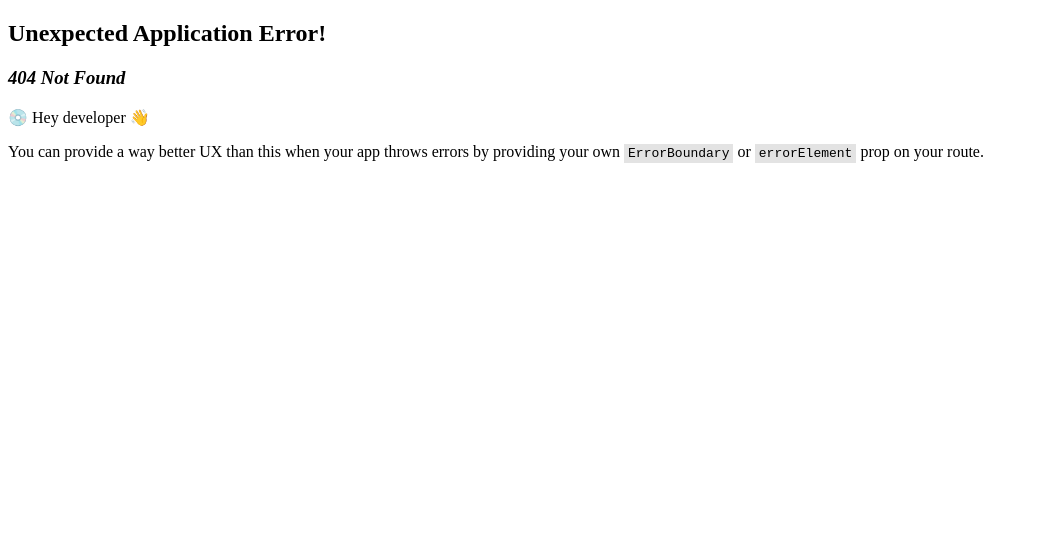
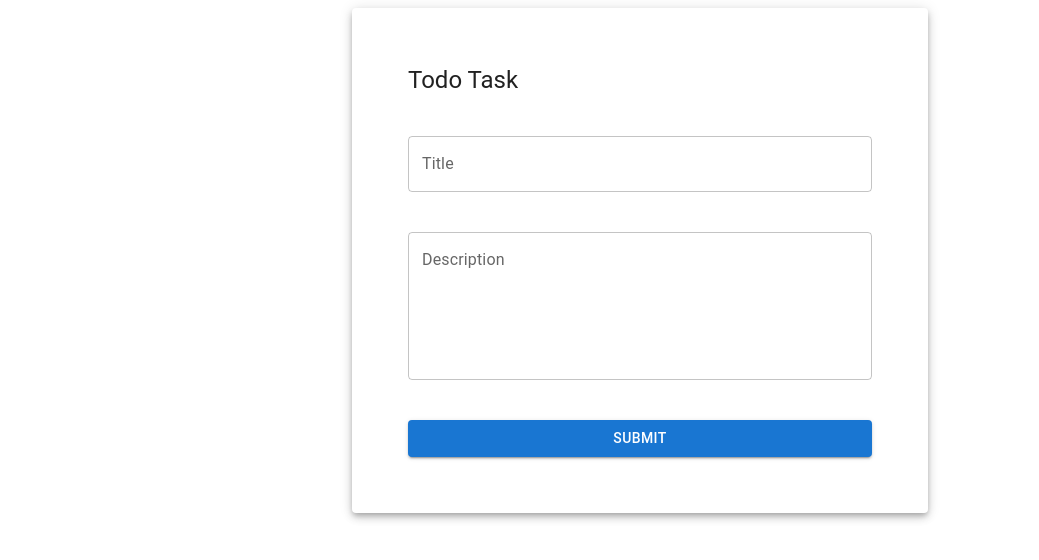
Before and after one commit to maitrii-joshii/todo-list-app, a React (Vite) app in the folder todo-list-app/client/: page /todo in a window 1280 px wide. Before the commit this address had no page. Shown: the top 560 px of the page, without its empty margins (0-1039 px from the left). Built offline with nearby package versions, Linux system fonts and the light colour scheme.

Commit message:
Commit Todo form page
To commit Todo form page

```diff
--- a/todo-list-app/client/src/pages/Home.jsx
+++ b/todo-list-app/client/src/pages/Home.jsx
@@ -2,7 +2,7 @@ import React from "react";
 import Container from '@mui/material/Container';
 import Typography from '@mui/material/Typography';
 import Box from '@mui/material/Box';
-import Stack from "@mui/material/Stack";
+import Stack from '@mui/material/Stack';
 import Divider from '@mui/material/Divider';
 import Button from '@mui/material/Button';
 import { Link } from 'react-router';
--- a/todo-list-app/client/src/pages/Signup.jsx
+++ b/todo-list-app/client/src/pages/Signup.jsx
@@ -1,4 +1,4 @@
-import React from 'react';
+import React from "react";
 import { useFormik } from 'formik';
 import * as Yup from 'yup';
 import Button from '@mui/material/Button';
--- /dev/null
+++ b/todo-list-app/client/src/pages/TodoForm.jsx
@@ -0,0 +1,79 @@
+import React from "react";
+import { useFormik } from 'formik';
+import * as Yup from 'yup';
+import Button from '@mui/material/Button';
+import TextField from '@mui/material/TextField';
+import Container from '@mui/material/Container';
+import Typography from '@mui/material/Typography';
+import Paper from '@mui/material/Paper';
+import Stack from '@mui/material/Stack';
+
+const validationSchema = Yup.object({
+    title: Yup
+        .string('Enter title for your Todo task')
+        .max(50, 'First name should not exceed 50 characters length')
+        .required('Todo task title is required'),
+    description: Yup
+        .string('Enter description for your Todo task')
+        .max(250, 'Description should not exceed 50 characters length')
+        .nullable()
+        .optional(),
+});
+
+const TodoForm = () => {
+    const formik = useFormik({
+        initialValues: {
+            title: '',
+            description: '',
+        },
+        validationSchema: validationSchema,
+        onSubmit: (values) => {
+            alert(JSON.stringify(values, null, 2));
+        },
+    });
+
+    return (
+        <Container sx={{display:"flex", justifyContent:"center", alignItems:"center", my:"auto", height:"100%"}}>
+            <Paper sx={{width:'50%'}} elevation={5}>
+                <form onSubmit={formik.handleSubmit}>
+                    <Stack padding={7} spacing={5}>
+                        <Typography variant='h5'>
+                            Todo Task
+                        </Typography>
+                        <TextField
+                            fullWidth
+                            variant="outlined"
+                            id="title"
+                            name="title"
+                            label="Title"
+                            value={formik.values.title}
+                            onChange={formik.handleChange}
+                            onBlur={formik.handleBlur}
+                            error={formik.touched.title && Boolean(formik.errors.title)}
+                            helperText={formik.touched.title && formik.errors.title}
+                        />
+                        <TextField
+                            fullWidth
+                            multiline
+                            rows={5}
+                            variant="outlined"
+                            id="description"
+                            name="description"
+                            label="Description"
+                            value={formik.values.description}
+                            onChange={formik.handleChange}
+                            onBlur={formik.handleBlur}
+                            error={formik.touched.description && Boolean(formik.errors.description)}
+                            helperText={formik.touched.description && formik.errors.description}
+                        />
+                        <Button ccolor="primary" variant="contained" fullWidth type="submit">
+                            Submit
+                        </Button>
+                    </Stack>
+                </form>
+            </Paper>
+        </Container>
+    )
+}
+
+export default TodoForm;
--- a/todo-list-app/client/src/router.jsx
+++ b/todo-list-app/client/src/router.jsx
@@ -3,6 +3,7 @@ import {createBrowserRouter} from "react-router";
 import Home from "./pages/Home";
 import Login from "./pages/Login";
 import Signup from "./pages/Signup";
+import TodoForm from "./pages/TodoForm";
 
 const router = createBrowserRouter([
     {
@@ -16,6 +17,10 @@ const router = createBrowserRouter([
     {
         path: "/signup",
         element: <Signup/>,
+    },
+    {
+        path: "/todo",
+        element: <TodoForm/>,
     }
 ])
 
```
Also changed, not shown: todo-list-app/client/src/pages/Login.jsx (+4 -4 lines).
